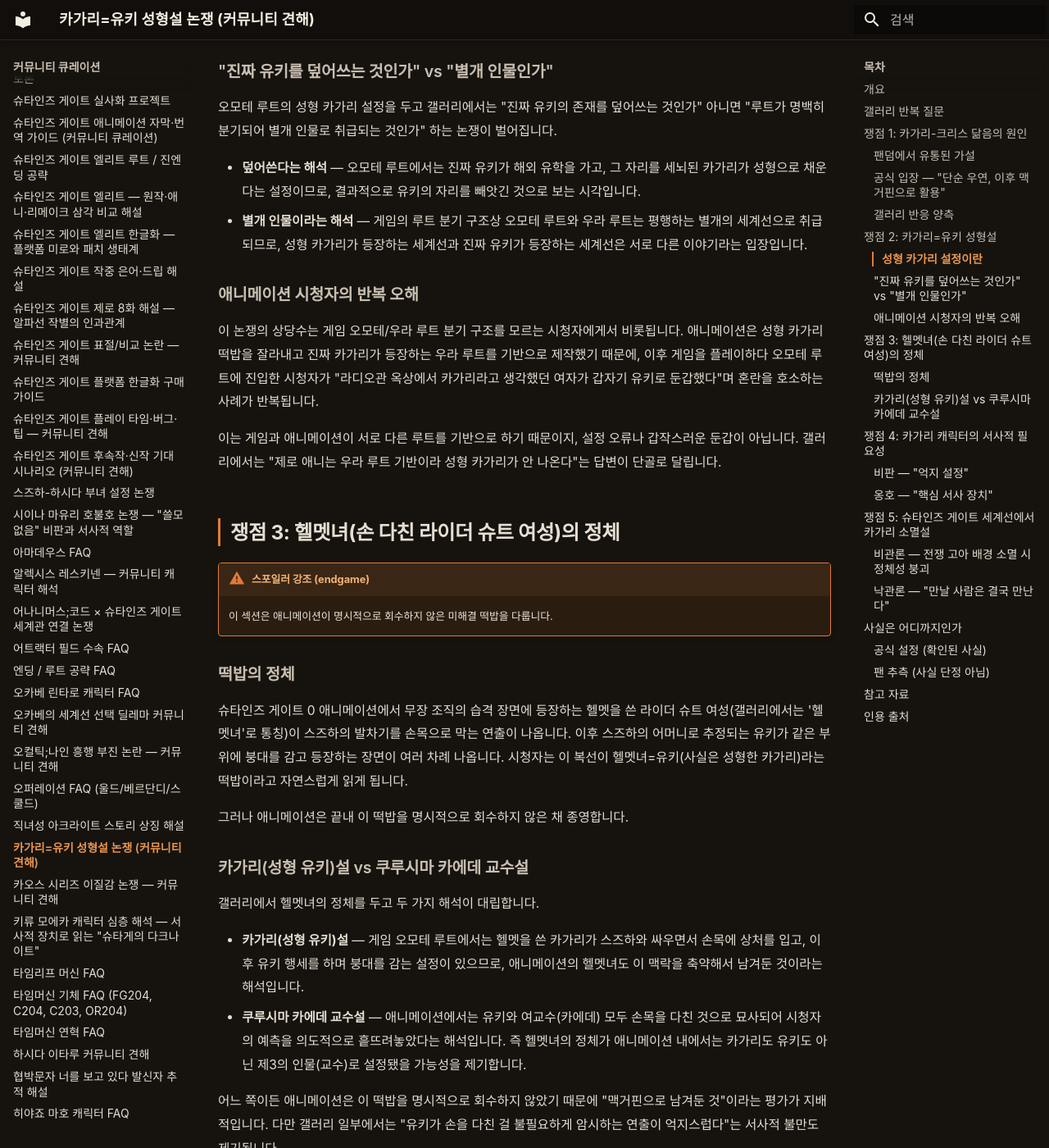
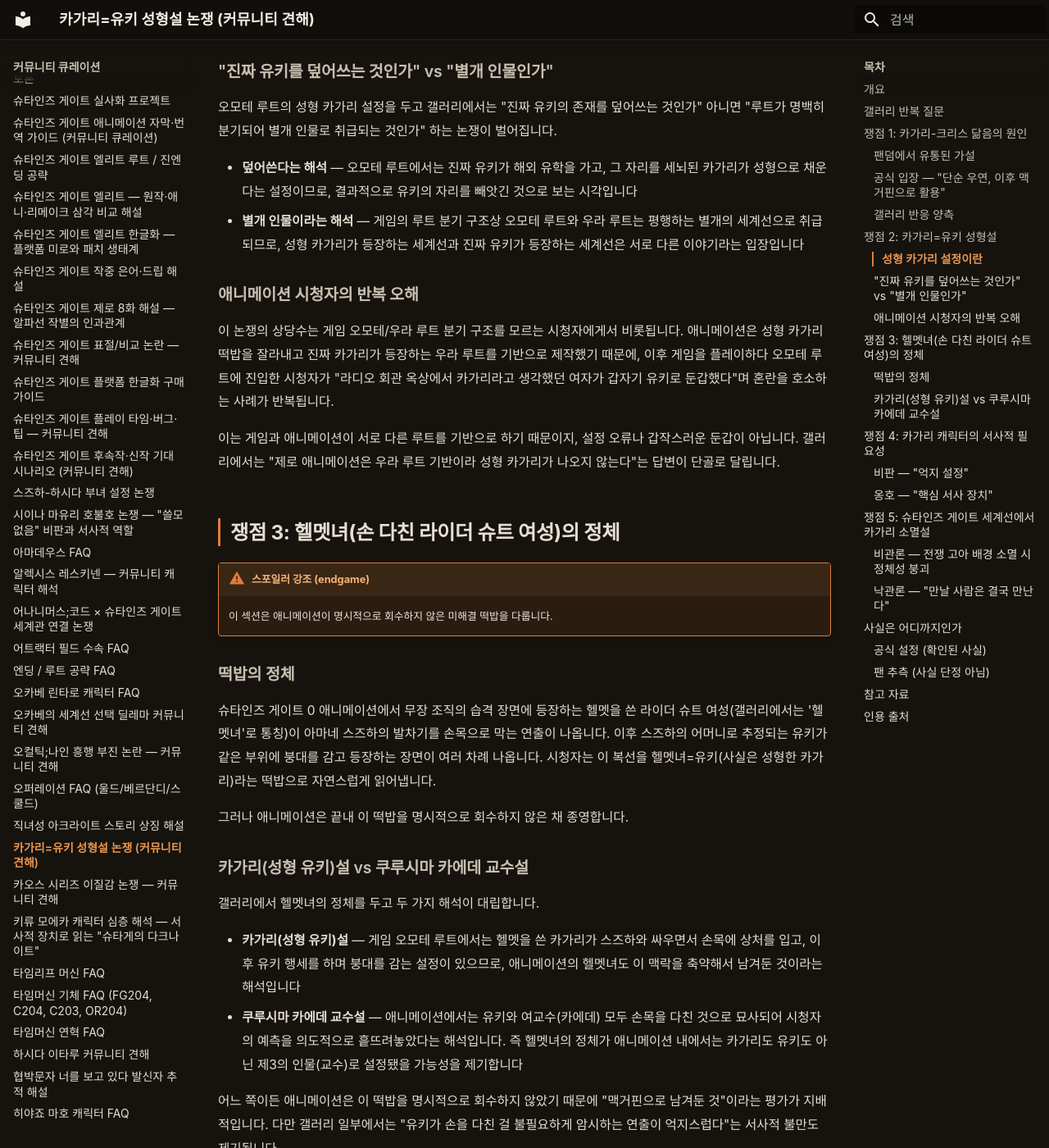
Before and after one commit to sgwiki/sgwiki.github.io, an MkDocs documentation site: the page built from wiki/커뮤니티-큐레이션/카가리-유키-성형설-논쟁-커뮤니티-견해.md, in a window 1280 px wide and 1400 px high, scrolled down 2829 px. Shown: the whole window at 82% size. Built offline with MkDocs 1.6.1 and Material for MkDocs 9.7.7, drawn with Linux system fonts in a browser that asks for light colours; some web fonts are replaced; some of the changed text lies outside the part shown.

Commit message:
chore(wiki): 카가리-유키-성형설-논쟁-커뮤니티-견해 정비 — 용어 통일(라디오관→라디오 회관·제로 애니→제로 애니메이션)·인물 본명(마키세 크리스·오카베 린타로·아마네 스즈하)·문체 교정(만들어낸→불러일으킨·드러납니다→밝혀집니다·읽게 됩니다→읽어냅니다)·문단 중복 해소·불릿 마침표 일관
Co-Authored-By: Claude Opus 4.6 <noreply@anthropic.com>

```diff
--- a/wiki/커뮤니티-큐레이션/카가리-유키-성형설-논쟁-커뮤니티-견해.md
+++ b/wiki/커뮤니티-큐레이션/카가리-유키-성형설-논쟁-커뮤니티-견해.md
@@ -25,23 +25,23 @@ community_source: DCinside 슈타게 갤러리
 
 ## 개요
 
-슈타인즈 게이트 0에서 가장 많은 떡밥과 논란을 만들어낸 캐릭터가 바로 [시이나 카가리](../캐릭터/시이나-카가리.md)입니다. 카가리는 크리스와 외모가 닮은 전쟁 고아 출신 소녀로, 루트에 따라 [아마네 유키](../캐릭터/아마네-유키.md)로 전신 성형하여 사칭하는 설정이 등장합니다. 이 때문에 "카가리와 크리스가 닮은 이유가 무엇인지", "유키로 둔갑한 카가리가 진짜 유키의 존재를 덮어쓰는 것인지 아니면 별개 인물인지", "애니메이션이 회수하지 않은 헬멧녀 떡밥의 정체가 무엇인지" 등의 질문이 갤러리에 반복적으로 올라옵니다.
+슈타인즈 게이트 0에서 가장 많은 떡밥과 논란을 불러일으킨 캐릭터가 바로 [시이나 카가리](../캐릭터/시이나-카가리.md)입니다. 카가리는 마키세 크리스와 외모가 닮은 전쟁 고아 출신 소녀로, 루트에 따라 [아마네 유키](../캐릭터/아마네-유키.md)로 전신 성형하여 사칭하는 설정이 등장합니다. 이 때문에 "카가리와 크리스가 닮은 이유가 무엇인지", "유키로 둔갑한 카가리가 진짜 유키의 존재를 덮어쓰는 것인지 아니면 별개 인물인지", "애니메이션이 회수하지 않은 헬멧녀 떡밥의 정체가 무엇인지" 같은 질문이 갤러리에 반복적으로 올라옵니다.
 
-이 질문들은 게임과 애니메이션의 루트 차이·분기 구조에 대한 이해 부족에서 비롯되는 경우가 많아, 동일한 오해가 시청자와 플레이어를 불문하고 반복됩니다.
+이 질문은 게임과 애니메이션의 루트 차이·분기 구조에 대한 이해 부족에서 비롯되는 경우가 많아, 동일한 오해가 시청자와 플레이어를 불문하고 반복됩니다.
 
-이 문서는 갤러리에서 실제로 유통된 가설과 해석을 커뮤니티 견해로 묶어 정리합니다. 공식 설정과 팬 추측의 경계는 [사실은 어디까지인가](#사실은-어디까지인가) 섹션에서 명시하며, 사실로 단정 짓지 않습니다. 공식 설정은 정전 페이지인 [시이나 카가리](../캐릭터/시이나-카가리.md)·[아마네 유키](../캐릭터/아마네-유키.md)·[1.055821 세계선 리나시멘토](../세계선/1.055821-세계선-리나시멘토.md)를 참조하세요.
+이 문서는 갤러리에서 실제로 유통된 가설과 해석을 커뮤니티 견해로 정리합니다. 공식 설정과 팬 추측의 경계는 [사실은 어디까지인가](#사실은-어디까지인가) 섹션에서 명시하며, 사실로 단정 짓지 않습니다. 공식 설정은 정전 페이지인 [시이나 카가리](../캐릭터/시이나-카가리.md)·[아마네 유키](../캐릭터/아마네-유키.md)·[1.055821 세계선 리나시멘토](../세계선/1.055821-세계선-리나시멘토.md)를 참조하세요.
 
 ## 갤러리 반복 질문
 
 갤러리에 반복적으로 등장하는 질문을 묶으면 대략 다음 다섯 축으로 정리됩니다.
 
-- **카가리의 정체** — 크리스를 닮은 전쟁 고아 소녀가 왜 라보에 등장하는지, 누구의 아이인지.
-- **크리스와의 닮은 외모** — 단순 우연인지, 클론·딸·유전자 조작 실험체 등 설정상 이유가 있는지.
-- **카가리=유키 성형설** — 게임 오모테 루트에서 카가리가 유키로 전신 성형한다는 설정이 진짜인지, 진짜 유키를 덮어쓰는 것인지.
-- **헬멧녀(라이더 슈트 여성) 정체** — 손을 다친 헬멧녀가 카가리인지, 쿠루시마 카에데 교수인지, 애니메이션이 회수하지 않은 맥거핀인지.
-- **슈타인즈 게이트 세계선에서 카가리 소멸 여부** — 전쟁 고아 배경이 사라지면 카가리 정체성이 성립하는지.
+- **카가리의 정체** — 크리스를 닮은 전쟁 고아 소녀가 왜 라보에 등장하는지, 누구의 아이인지
+- **크리스와의 닮은 외모** — 단순 우연인지, 클론·딸·유전자 조작 실험체 등 설정상 이유가 있는지
+- **카가리=유키 성형설** — 게임 오모테 루트에서 카가리가 유키로 전신 성형한다는 설정이 진짜인지, 진짜 유키를 덮어쓰는 것인지
+- **헬멧녀(라이더 슈트 여성) 정체** — 손을 다친 헬멧녀가 카가리인지, 쿠루시마 카에데 교수인지, 애니메이션이 회수하지 않은 맥거핀인지
+- **슈타인즈 게이트 세계선에서 카가리 소멸 여부** — 전쟁 고아 배경이 사라지면 카가리 정체성이 성립하는지
 
-이 질문들은 게임과 애니메이션의 루트 차이·분기 구조에 대한 이해 부족에서 비롯되는 경우가 많아, 동일한 오해가 시청자와 플레이어를 불문하고 반복됩니다.
+다시 말해, 위 다섯 축의 질문 역시 게임과 애니메이션의 루트 차이·분기 구조에 대한 이해 부족에서 비롯되는 경우가 많아, 시청자와 플레이어를 불문하고 동일한 오해가 반복됩니다.
 
 ## 쟁점 1: 카가리-크리스 닮음의 원인
 
@@ -49,22 +49,22 @@ community_source: DCinside 슈타게 갤러리
 
 갤러리에서는 카가리와 크리스의 외모 유사성(빨간 머리·파란 눈)을 두고 여러 가설이 오갑니다. 가장 자주 거론되는 해석은 다음과 같습니다.
 
-- **클론설** — 카가리가 미래에서 아마데우스용으로 만든 크리스의 클론이라는 해석. 일부 유저는 카가리가 크리스의 기억을 이식받은 실험체일 가능성을 제기합니다.
-- **딸설** — 카가리가 크리스의 친딸 혹은 크리스 어머니의 둘째라는 설정이었을 것이라는 추측. 이 가설이 맞았다면 외모 닮음이 납득됐을 것이라는 의견이 있습니다.
-- **SERN 유전자 조작설** — 레스키넨 교수가 의도적으로 카가리를 크리스와 닮게 조작했을 가능성. 오카베에게 고통을 주기 위한 서사적 장치라는 해석도 함께 붙습니다.
+- **클론설** — 카가리가 미래에서 아마데우스용으로 만든 크리스의 클론이라는 해석. 일부 유저는 카가리가 크리스의 기억을 이식받은 실험체일 가능성을 제기합니다
+- **딸설** — 카가리가 크리스의 친딸 혹은 크리스 어머니의 둘째라는 설정이었을 것이라는 추측. 이 가설이 맞았다면 외모 닮음이 납득됐을 것이라는 의견이 있습니다
+- **SERN 유전자 조작설** — 레스키넨 교수가 의도적으로 카가리를 크리스와 닮게 조작했을 가능성. 오카베 린타로에게 고통을 주기 위한 서사적 장치라는 해석도 함께 붙습니다
 
 ### 공식 입장 — "단순 우연, 이후 맥거핀으로 활용"
 
 공식적으로 카가리와 크리스의 외모 유사성은 제작진의 의도적 설정이 아니라고 일관되게 밝혀져 있습니다. 제작 당시에는 두 캐릭터가 닮았다는 점을 인지하지 못했으며, 직접적인 스토리상 이유는 없다는 입장입니다. 카가리는 크리스의 딸이나 가족·친척과도 전혀 관련이 없습니다.
 
-다만 슈타인즈 게이트 0에서는 이 닮은 외모를 **관심 유도용 페이크 떡밥(맥거핀)**으로 활용했다고 합니다. 즉, 우연히 닮은 캐릭터를 이후 서사에서 의도적으로 미스터리 소재로 끌어들인 셈입니다.
+다만 슈타인즈 게이트 0에서는 이 닮은 외모를 **관심 유도용 페이크 떡밥(맥거핀)**으로 활용했다고 합니다. 즉 우연히 닮은 캐릭터를 이후 서사에서 의도적으로 미스터리 소재로 끌어들인 셈입니다.
 
 ### 갤러리 반응 양측
 
 이 공식 입장에 대해 갤러리 반응은 갈립니다.
 
-- **수용측** — "공식이 우연이라고 하면 그런 것"이라며 제작진 발언을 그대로 수용하는 입장입니다.
-- **의심측** — "설정 오류를 뒤늦게 우연으로 덮는 것 아닌가"라며 공식 입장을 의심하는 시각입니다. 유전자 조작이나 클론 설정이라도 있었다면 외모 닮음이 더 납득됐을 것이라며 아쉬움을 표하는 의견이 많습니다.
+- **수용측** — "공식이 우연이라고 하면 그런 것"이라며 제작진 발언을 그대로 수용하는 입장입니다
+- **의심측** — "설정 오류를 뒤늦게 우연으로 덮는 것 아닌가"라며 공식 입장을 의심하는 시각입니다. 유전자 조작이나 클론 설정이라도 있었다면 외모 닮음이 더 납득됐을 것이라며 아쉬움을 표하는 의견이 많습니다
 
 > **[공식]** 카가리는 크리스의 클론이 아닙니다. 카가리와 크리스는 외모만 닮았을 뿐이며, 제작진 측에서도 의도적으로 클론으로 설정한 것이 아닙니다.
 
@@ -86,14 +86,14 @@ community_source: DCinside 슈타게 갤러리
 
 오모테 루트의 성형 카가리 설정을 두고 갤러리에서는 "진짜 유키의 존재를 덮어쓰는 것인가" 아니면 "루트가 명백히 분기되어 별개 인물로 취급되는 것인가" 하는 논쟁이 벌어집니다.
 
-- **덮어쓴다는 해석** — 오모테 루트에서는 진짜 유키가 해외 유학을 가고, 그 자리를 세뇌된 카가리가 성형으로 채운다는 설정이므로, 결과적으로 유키의 자리를 빼앗긴 것으로 보는 시각입니다.
-- **별개 인물이라는 해석** — 게임의 루트 분기 구조상 오모테 루트와 우라 루트는 평행하는 별개의 세계선으로 취급되므로, 성형 카가리가 등장하는 세계선과 진짜 유키가 등장하는 세계선은 서로 다른 이야기라는 입장입니다.
+- **덮어쓴다는 해석** — 오모테 루트에서는 진짜 유키가 해외 유학을 가고, 그 자리를 세뇌된 카가리가 성형으로 채운다는 설정이므로, 결과적으로 유키의 자리를 빼앗긴 것으로 보는 시각입니다
+- **별개 인물이라는 해석** — 게임의 루트 분기 구조상 오모테 루트와 우라 루트는 평행하는 별개의 세계선으로 취급되므로, 성형 카가리가 등장하는 세계선과 진짜 유키가 등장하는 세계선은 서로 다른 이야기라는 입장입니다
 
 ### 애니메이션 시청자의 반복 오해
 
-이 논쟁의 상당수는 게임 오모테/우라 루트 분기 구조를 모르는 시청자에게서 비롯됩니다. 애니메이션은 성형 카가리 떡밥을 잘라내고 진짜 카가리가 등장하는 우라 루트를 기반으로 제작했기 때문에, 이후 게임을 플레이하다 오모테 루트에 진입한 시청자가 "라디오관 옥상에서 카가리라고 생각했던 여자가 갑자기 유키로 둔갑했다"며 혼란을 호소하는 사례가 반복됩니다.
+이 논쟁의 상당수는 게임 오모테/우라 루트 분기 구조를 모르는 시청자에게서 비롯됩니다. 애니메이션은 성형 카가리 떡밥을 잘라내고 진짜 카가리가 등장하는 우라 루트를 기반으로 제작했기 때문에, 이후 게임을 플레이하다 오모테 루트에 진입한 시청자가 "라디오 회관 옥상에서 카가리라고 생각했던 여자가 갑자기 유키로 둔갑했다"며 혼란을 호소하는 사례가 반복됩니다.
 
-이는 게임과 애니메이션이 서로 다른 루트를 기반으로 하기 때문이지, 설정 오류나 갑작스러운 둔갑이 아닙니다. 갤러리에서는 "제로 애니는 우라 루트 기반이라 성형 카가리가 안 나온다"는 답변이 단골로 달립니다.
+이는 게임과 애니메이션이 서로 다른 루트를 기반으로 하기 때문이지, 설정 오류나 갑작스러운 둔갑이 아닙니다. 갤러리에서는 "제로 애니메이션은 우라 루트 기반이라 성형 카가리가 나오지 않는다"는 답변이 단골로 달립니다.
 
 ## 쟁점 3: 헬멧녀(손 다친 라이더 슈트 여성)의 정체
 
@@ -102,7 +102,7 @@ community_source: DCinside 슈타게 갤러리
 
 ### 떡밥의 정체
 
-슈타인즈 게이트 0 애니메이션에서 무장 조직의 습격 장면에 등장하는 헬멧을 쓴 라이더 슈트 여성(갤러리에서는 '헬멧녀'로 통칭)이 스즈하의 발차기를 손목으로 막는 연출이 나옵니다. 이후 스즈하의 어머니로 추정되는 유키가 같은 부위에 붕대를 감고 등장하는 장면이 여러 차례 나옵니다. 시청자는 이 복선이 헬멧녀=유키(사실은 성형한 카가리)라는 떡밥이라고 자연스럽게 읽게 됩니다.
+슈타인즈 게이트 0 애니메이션에서 무장 조직의 습격 장면에 등장하는 헬멧을 쓴 라이더 슈트 여성(갤러리에서는 '헬멧녀'로 통칭)이 아마네 스즈하의 발차기를 손목으로 막는 연출이 나옵니다. 이후 스즈하의 어머니로 추정되는 유키가 같은 부위에 붕대를 감고 등장하는 장면이 여러 차례 나옵니다. 시청자는 이 복선을 헬멧녀=유키(사실은 성형한 카가리)라는 떡밥으로 자연스럽게 읽어냅니다.
 
 그러나 애니메이션은 끝내 이 떡밥을 명시적으로 회수하지 않은 채 종영합니다.
 
@@ -110,8 +110,8 @@ community_source: DCinside 슈타게 갤러리
 
 갤러리에서 헬멧녀의 정체를 두고 두 가지 해석이 대립합니다.
 
-- **카가리(성형 유키)설** — 게임 오모테 루트에서는 헬멧을 쓴 카가리가 스즈하와 싸우면서 손목에 상처를 입고, 이후 유키 행세를 하며 붕대를 감는 설정이 있으므로, 애니메이션의 헬멧녀도 이 맥락을 축약해서 남겨둔 것이라는 해석입니다.
-- **쿠루시마 카에데 교수설** — 애니메이션에서는 유키와 여교수(카에데) 모두 손목을 다친 것으로 묘사되어 시청자의 예측을 의도적으로 흩뜨려놓았다는 해석입니다. 즉 헬멧녀의 정체가 애니메이션 내에서는 카가리도 유키도 아닌 제3의 인물(교수)로 설정됐을 가능성을 제기합니다.
+- **카가리(성형 유키)설** — 게임 오모테 루트에서는 헬멧을 쓴 카가리가 스즈하와 싸우면서 손목에 상처를 입고, 이후 유키 행세를 하며 붕대를 감는 설정이 있으므로, 애니메이션의 헬멧녀도 이 맥락을 축약해서 남겨둔 것이라는 해석입니다
+- **쿠루시마 카에데 교수설** — 애니메이션에서는 유키와 여교수(카에데) 모두 손목을 다친 것으로 묘사되어 시청자의 예측을 의도적으로 흩뜨려놓았다는 해석입니다. 즉 헬멧녀의 정체가 애니메이션 내에서는 카가리도 유키도 아닌 제3의 인물(교수)로 설정됐을 가능성을 제기합니다
 
 어느 쪽이든 애니메이션은 이 떡밥을 명시적으로 회수하지 않았기 때문에 "맥거핀으로 남겨둔 것"이라는 평가가 지배적입니다. 다만 갤러리 일부에서는 "유키가 손을 다친 걸 불필요하게 암시하는 연출이 억지스럽다"는 서사적 불만도 제기됩니다.
 
@@ -121,9 +121,9 @@ community_source: DCinside 슈타게 갤러리
 
 카가리 캐릭터 자체를 불필요하게 보는 시각이 갤러리에 일부 존재합니다. 비판의 근거는 대략 다음과 같습니다.
 
-- 크리스와 닮은 외모 설정이 공식적으로 우연에 불과하다는 점이 납득되지 않는다는 지적입니다.
-- 세뇌 캐릭터라는 한계상 자율성이 부족하고, 분량만 질질 끈다는 인상을 준다는 비판입니다.
-- 루트별로 카가리의 설정(성형 여부·FB 행세 여부·정체)이 크게 달라 혼란을 야기한다는 의견입니다.
+- 크리스와 닮은 외모 설정이 공식적으로 우연에 불과하다는 점이 납득되지 않는다는 지적입니다
+- 세뇌 캐릭터라는 한계상 자율성이 부족하고, 분량만 질질 끈다는 인상을 준다는 비판입니다
+- 루트별로 카가리의 설정(성형 여부·FB 행세 여부·정체)이 크게 달라 혼란을 야기한다는 의견입니다
 
 이런 비판은 "카가리가 없었으면 제로가 훨씬 깔끔했을 것"이라는 평가로 이어지기도 합니다.
 
@@ -131,9 +131,9 @@ community_source: DCinside 슈타게 갤러리
 
 반면 카가리를 슈타인즈 게이트 0의 핵심 서사 장치로 옹호하는 시각도 강하게 존재합니다. 옹호 논거는 다음과 같습니다.
 
-- 카가리 루트(오모테 루트)는 마유리를 살린다는 서사적 성취와 더불어 노래(별이 연주하는 노래)의 인과 고리를 추적하는 핵심 분기입니다. 이 루트가 없으면 카가리 캐릭터의 설정 개연성이 심각하게 무너진다는 지적이 있습니다.
-- 어린 오카베에게 가르쳐준 노래가 카가리-마유리 인과의 핵심이라는 점에서, 카가리는 단순한 조연이 아니라 세계선 순환 구조의 열쇠로 해석됩니다.
-- 드라마 CD·외전까지 동원된 정체 해독 시도는 카가리가 서사적으로 얼마나 중요한 인물인지를 드러낸다는 옹호입니다.
+- 카가리 루트(오모테 루트)는 마유리를 살린다는 서사적 성취와 더불어 노래(별이 연주하는 노래)의 인과 고리를 추적하는 핵심 분기입니다. 이 루트가 없으면 카가리 캐릭터의 설정 개연성이 심각하게 무너진다는 지적이 있습니다
+- 어린 오카베 린타로에게 가르쳐준 노래가 카가리-마유리 인과의 핵심이라는 점에서, 카가리는 단순한 조연이 아니라 세계선 순환 구조의 열쇠로 해석됩니다
+- 드라마 CD·외전까지 동원된 정체 해독 시도는 카가리가 서사적으로 얼마나 중요한 인물인지를 드러낸다는 옹호입니다
 
 카가리-마유리 인과 구조에 대해서는 [카가리-마유리 인과 순환](../lore/카가리-마유리-인과-순환.md) 정전을, 기억 이식 설정에 대해서는 [카가리 기억 이식](../lore/카가리-기억-이식.md) 정전을 참조하세요.
 
@@ -179,7 +179,7 @@ community_source: DCinside 슈타게 갤러리
 
 ## 참고 자료
 
-- 공식 설정(카가리-크리스 외모 유사성이 제작진 의도가 아닌 우연, 클론·딸 설정 부정 등)은 본문 [쟁점 1](#쟁점-1-카가리-크리스-닮음의-원인)에서 확인할 수 있습니다.
-- 세계선 구조에 대한 일반적 이해로서, 팬 분석에서는 세계선을 단일 자기일관적 역사로 풀어 설명합니다. 즉 한 번에 능동적으로 존재하는 역사는 하나이고 나머지는 가능성에 머문다는 해석이며, 과거를 바꿔도 동일한 결과로 수속되는 본작의 세계관 전제를 이해하는 데 참고가 됩니다. 단, 이 문서의 논쟁은 이러한 세계선 전제 자체보다는 카가리 캐릭터의 설정 해석에 초점이 맞춰져 있으므로, 세계선 메커니즘의 정확한 정합성은 정전 페이지를 참조하세요.
+- 공식 설정(카가리-크리스 외모 유사성이 제작진 의도가 아닌 우연, 클론·딸 설정 부정 등)은 본문 [쟁점 1](#쟁점-1-카가리-크리스-닮음의-원인)에서 확인할 수 있습니다
+- 세계선 구조에 대한 일반적 이해로서, 팬 분석에서는 세계선을 단일 자기일관적 역사로 풀어 설명합니다. 즉 한 번에 능동적으로 존재하는 역사는 하나이고 나머지는 가능성에 머문다는 해석이며, 과거를 바꿔도 동일한 결과로 수속되는 본작의 세계관 전제를 이해하는 데 참고가 됩니다. 단, 이 문서의 논쟁은 이러한 세계선 전제 자체보다는 카가리 캐릭터의 설정 해석에 초점이 맞춰져 있으므로, 세계선 메커니즘의 정확한 정합성은 정전 페이지를 참조하세요
 
 ## 인용 출처
```
Also changed, not shown: other parts of wiki/커뮤니티-큐레이션/카가리-유키-성형설-논쟁-커뮤니티-견해.md (+3 -3 lines).
